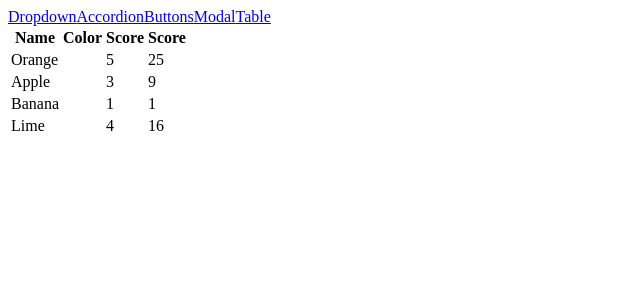
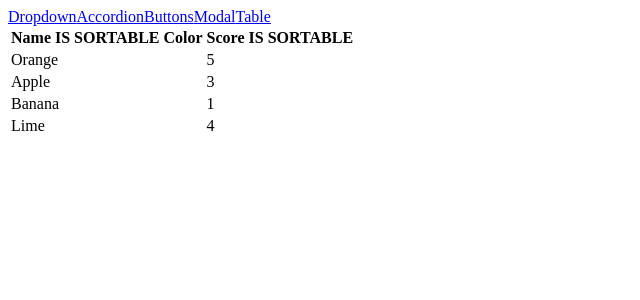
Before and after one commit to paudel54/ReactJS, a React (Create React App) app in the folder 5_comps/: page /table in a window 1280 px wide. Shown: the top 300 px of the page, without its empty margins (0-640 px from the left). Built offline with nearby package versions, Linux system fonts and the light colour scheme.

Commit message:
Adding Sortable Table

```diff
--- /dev/null
+++ b/5_comps/src/components/SortableTable.js
@@ -0,0 +1,21 @@
+import Table from './Table';
+
+function SortableTable(props) {
+    const { config } = props;
+
+    const updatedConfig = config.map((column) => {
+        if (!column.sortValue) {
+            return column;
+        }
+
+        return {
+            ...column,
+            header: () => <th>{column.label} IS SORTABLE</th>
+        };
+
+    });
+
+    return <Table {...props} config={updatedConfig} />;
+}
+
+export default SortableTable;
--- a/5_comps/src/pages/TablePage.js
+++ b/5_comps/src/pages/TablePage.js
@@ -1,6 +1,7 @@
 // Parent of Table is TablePage we add config file to create dynamic table
 
-import Table from '../components/Table';
+// import Table from '../components/Table';
+import SortableTable from '../components/SortableTable';
 
 function TablePage() {
     // Created data  witth list of obj to populate later.
@@ -16,7 +17,8 @@ function TablePage() {
         {
             // For the first table column
             label: 'Name',
-            render: (fruit) => fruit.name
+            render: (fruit) => fruit.name,
+            sortValue: (fruit) => fruit.name
         },
         {
             label: 'Color',
@@ -25,14 +27,15 @@ function TablePage() {
         },
         {
             label: 'Score',
-            render: (fruit) => fruit.score
+            render: (fruit) => fruit.score,
+            sortValue: (fruit) => fruit.score,
         },
-        {
-            label: 'Sansrit',
-            render: (fruit) => fruit.score ** 2,
-            header: () => <th className="bg-red-500">Score</th>,
+        // {
+        //     label: 'Sansrit',
+        //     render: (fruit) => fruit.score ** 2,
+        //     header: () => <th className="bg-red-500">Score</th>,
 
-        }
+        // }
     ];
 
     const keyFn = (fruit) => {
@@ -42,7 +45,7 @@ function TablePage() {
     return <div>
         {/* Passing data as prob Name data */}
         {/* passing array of object as  prop ot table comp the child */}
-        <Table data={data} config={config} keyFn={keyFn} />
+        <SortableTable data={data} config={config} keyFn={keyFn} />
     </div>
 }
 
```
